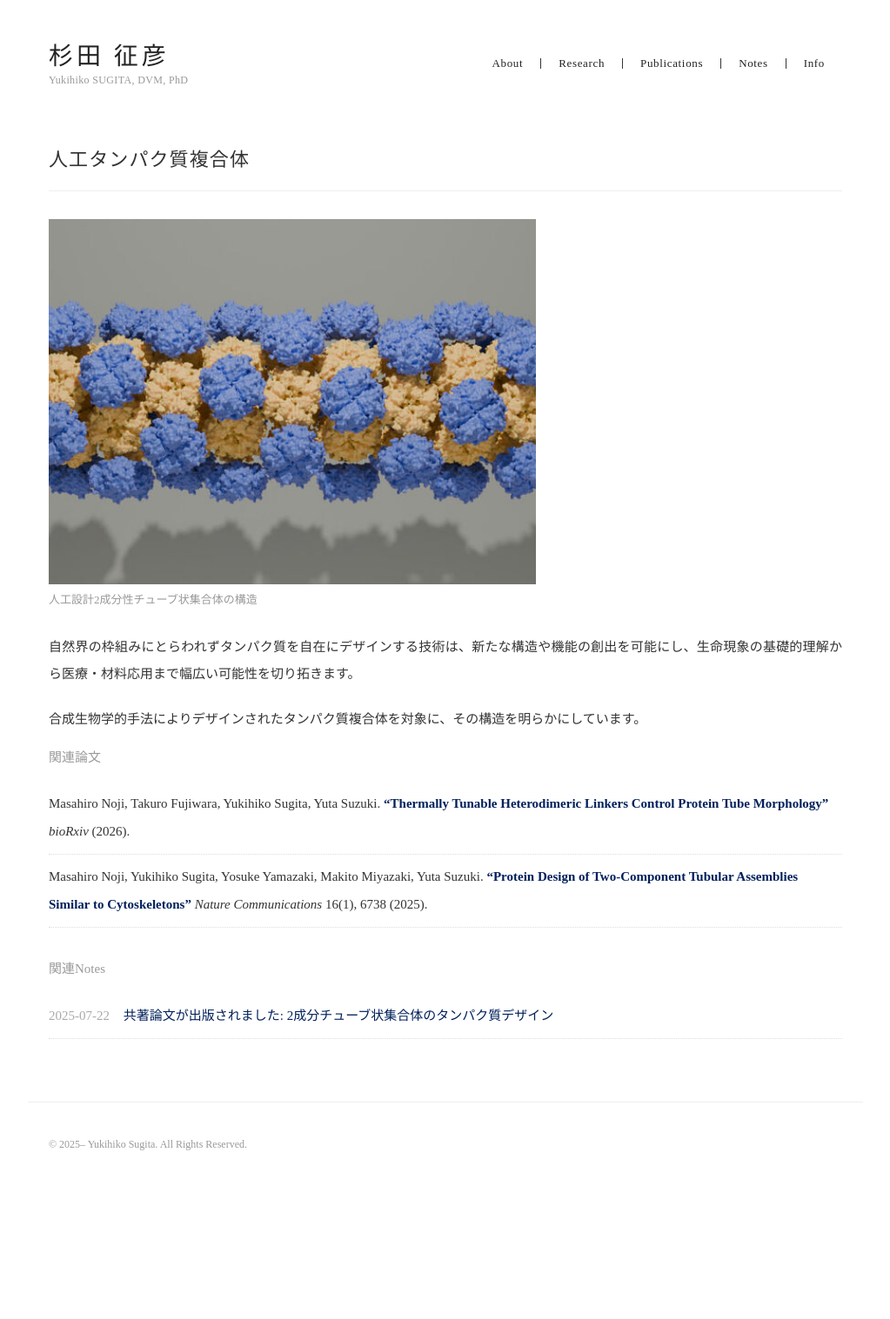
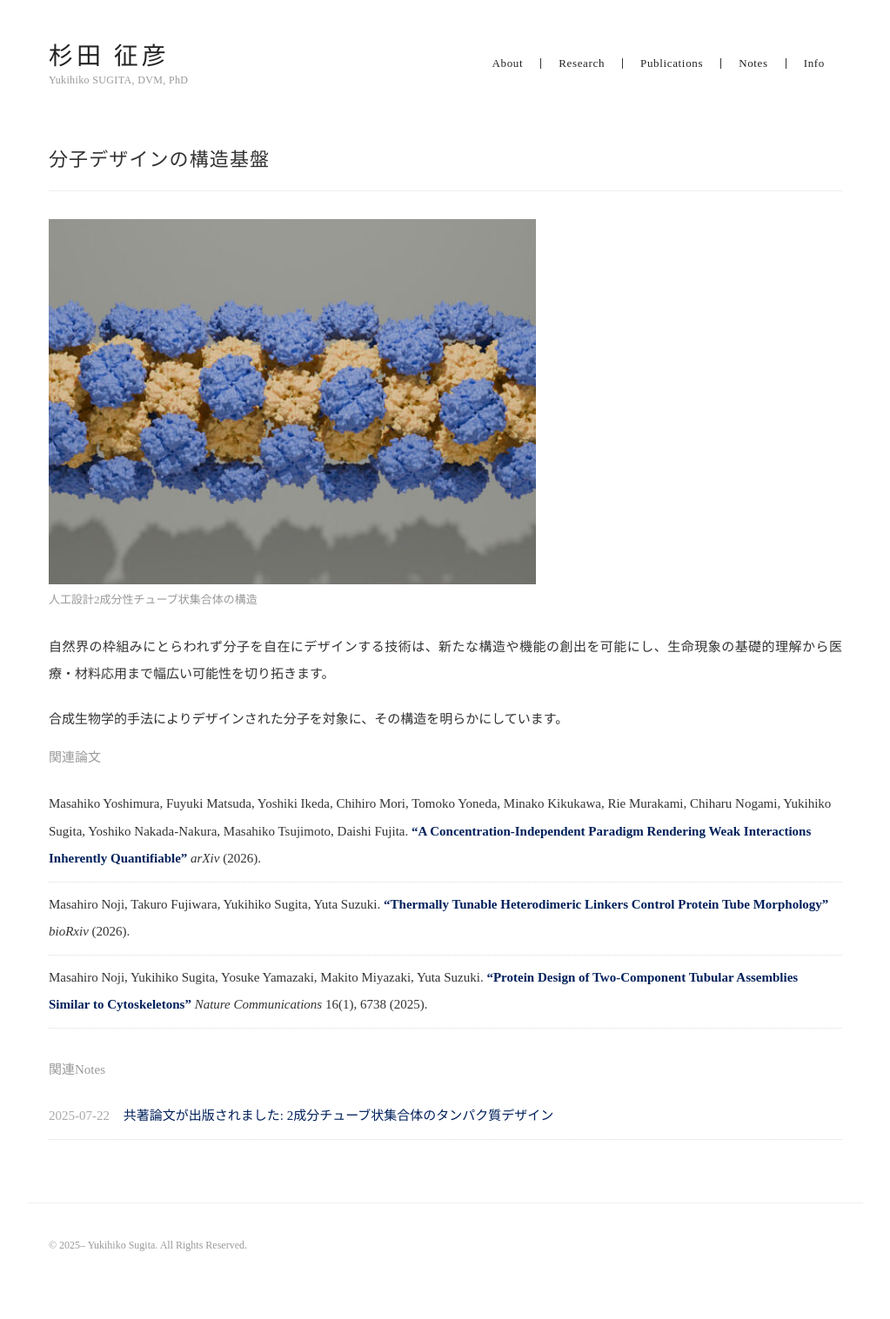
Before and after one commit to yukisugi/yukisugi.github.io, a Jekyll site: the page built from _research/protein-design.md, in a window 1280 px wide. Shown: the whole page at 87% size, without its empty margins (128-1151 px from the left). Built offline with Jekyll 4.4.1, drawn with Linux system fonts in a browser that asks for light colours; before the commit the page ends 1402 px from its top, so only the background shows below that.

Commit message:
Broaden the protein-design research topic to molecular design
Rename "人工タンパク質複合体" to "分子デザインの構造基盤" and
generalize the wording from protein complexes to molecules, so the
topic can also cover DNA-nanostructure work (the new arXiv preprint
on quantifying weak molecular interactions via DNA nanocavities).

```diff
--- a/_research/protein-design.md
+++ b/_research/protein-design.md
@@ -1,5 +1,5 @@
 ---
-title: 人工タンパク質複合体
+title: 分子デザインの構造基盤
 category: collaboration
 order: 3
 thumbnail: /assets/images/PuuE.jpg
@@ -7,8 +7,9 @@ thumbnail_caption: 人工設計2成分性チューブ状集合体の構造
 dois:
   - 10.1101/2025.11.24.689909
   - 10.1038/s41467-025-62076-3
-summary: 合成生物学的手法によりデザインされたタンパク質複合体の構造を明らかにする。
+  - 10.48550/arxiv.2608.02865
+summary: 合成生物学的手法によりデザインされた分子の構造を明らかにする。
 ---
-自然界の枠組みにとらわれずタンパク質を自在にデザインする技術は、新たな構造や機能の創出を可能にし、生命現象の基礎的理解から医療・材料応用まで幅広い可能性を切り拓きます。
+自然界の枠組みにとらわれず分子を自在にデザインする技術は、新たな構造や機能の創出を可能にし、生命現象の基礎的理解から医療・材料応用まで幅広い可能性を切り拓きます。
 
-合成生物学的手法によりデザインされたタンパク質複合体を対象に、その構造を明らかにしています。
+合成生物学的手法によりデザインされた分子を対象に、その構造を明らかにしています。
```
